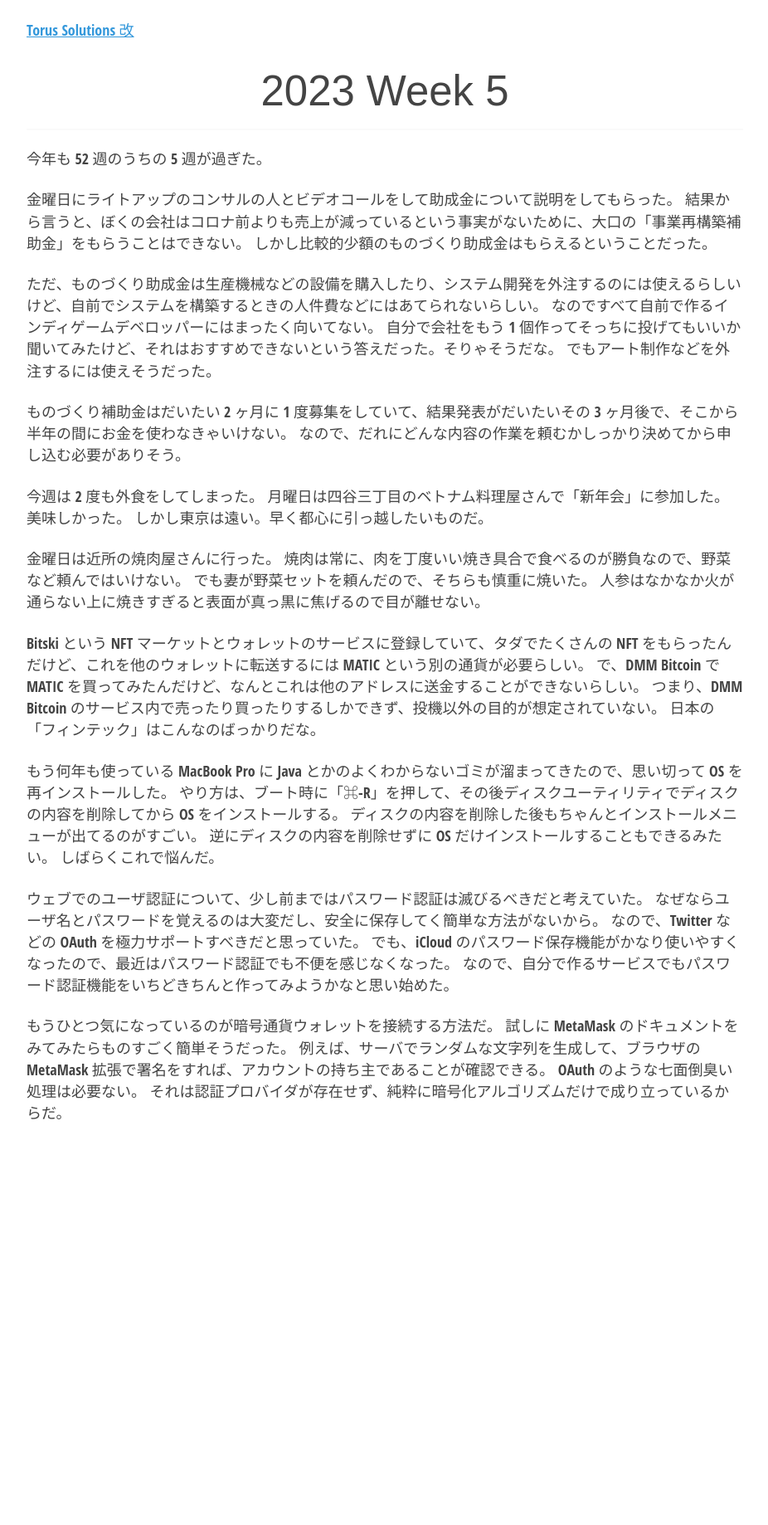
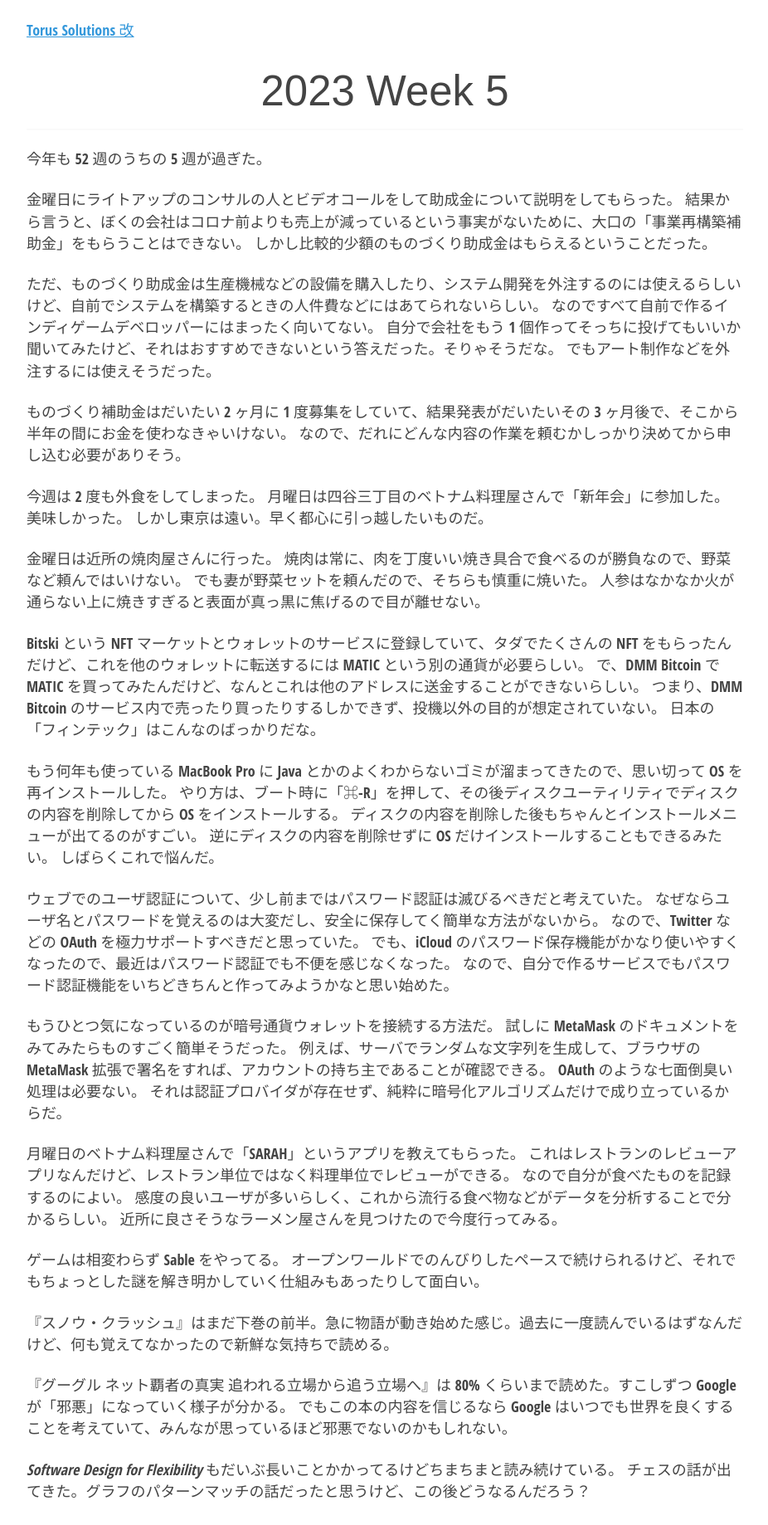
Before and after one commit to torus/torus.github.io, a Jekyll site: the page built from _posts/2023-02-05-week-05.md, in a window 1280 px wide. Shown: the whole page at 83% size, without its empty margins (176-1102 px from the left). Built offline with Jekyll 4.4.1, drawn with Linux system fonts in a browser that asks for light colours; before the commit the page ends 1382 px from its top, so only the background shows below that.

Commit message:
Update 2023-02-05-week-05.md

```diff
--- a/_posts/2023-02-05-week-05.md
+++ b/_posts/2023-02-05-week-05.md
@@ -48,3 +48,20 @@
 例えば、サーバでランダムな文字列を生成して、ブラウザの MetaMask 拡張で署名をすれば、アカウントの持ち主であることが確認できる。
 OAuth のような七面倒臭い処理は必要ない。
 それは認証プロバイダが存在せず、純粋に暗号化アルゴリズムだけで成り立っているからだ。
+
+月曜日のベトナム料理屋さんで「SARAH」というアプリを教えてもらった。
+これはレストランのレビューアプリなんだけど、レストラン単位ではなく料理単位でレビューができる。
+なので自分が食べたものを記録するのによい。
+感度の良いユーザが多いらしく、これから流行る食べ物などがデータを分析することで分かるらしい。
+近所に良さそうなラーメン屋さんを見つけたので今度行ってみる。
+
+ゲームは相変わらず Sable をやってる。
+オープンワールドでのんびりしたペースで続けられるけど、それでもちょっとした謎を解き明かしていく仕組みもあったりして面白い。
+
+『スノウ・クラッシュ』はまだ下巻の前半。急に物語が動き始めた感じ。過去に一度読んでいるはずなんだけど、何も覚えてなかったので新鮮な気持ちで読める。
+
+『グーグル ネット覇者の真実 追われる立場から追う立場へ』は 80% くらいまで読めた。すこしずつ Google が「邪悪」になっていく様子が分かる。
+でもこの本の内容を信じるなら Google はいつでも世界を良くすることを考えていて、みんなが思っているほど邪悪でないのかもしれない。
+
+_Software Design for Flexibility_ もだいぶ長いことかかってるけどちまちまと読み続けている。
+チェスの話が出てきた。グラフのパターンマッチの話だったと思うけど、この後どうなるんだろう？
```
